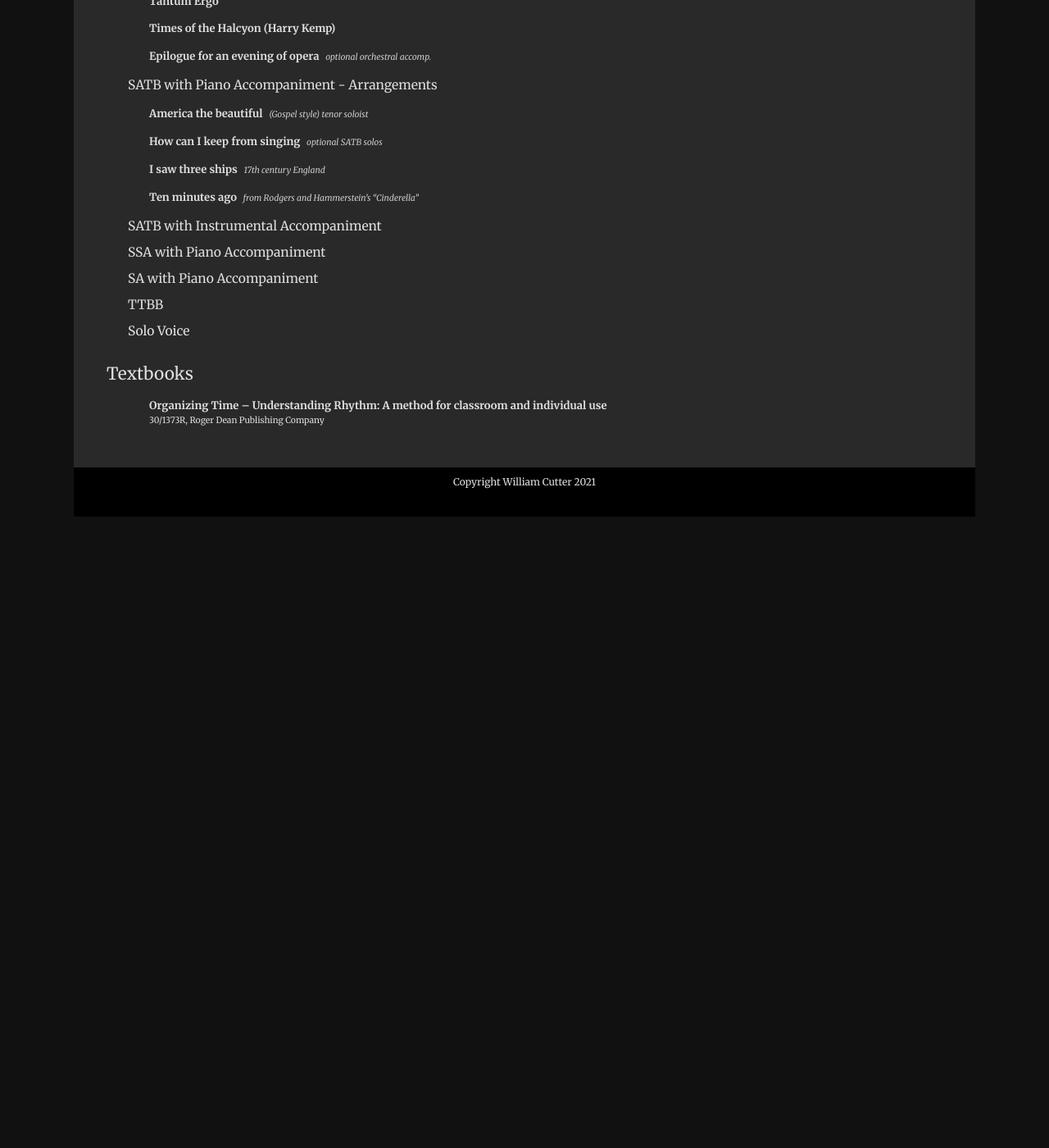
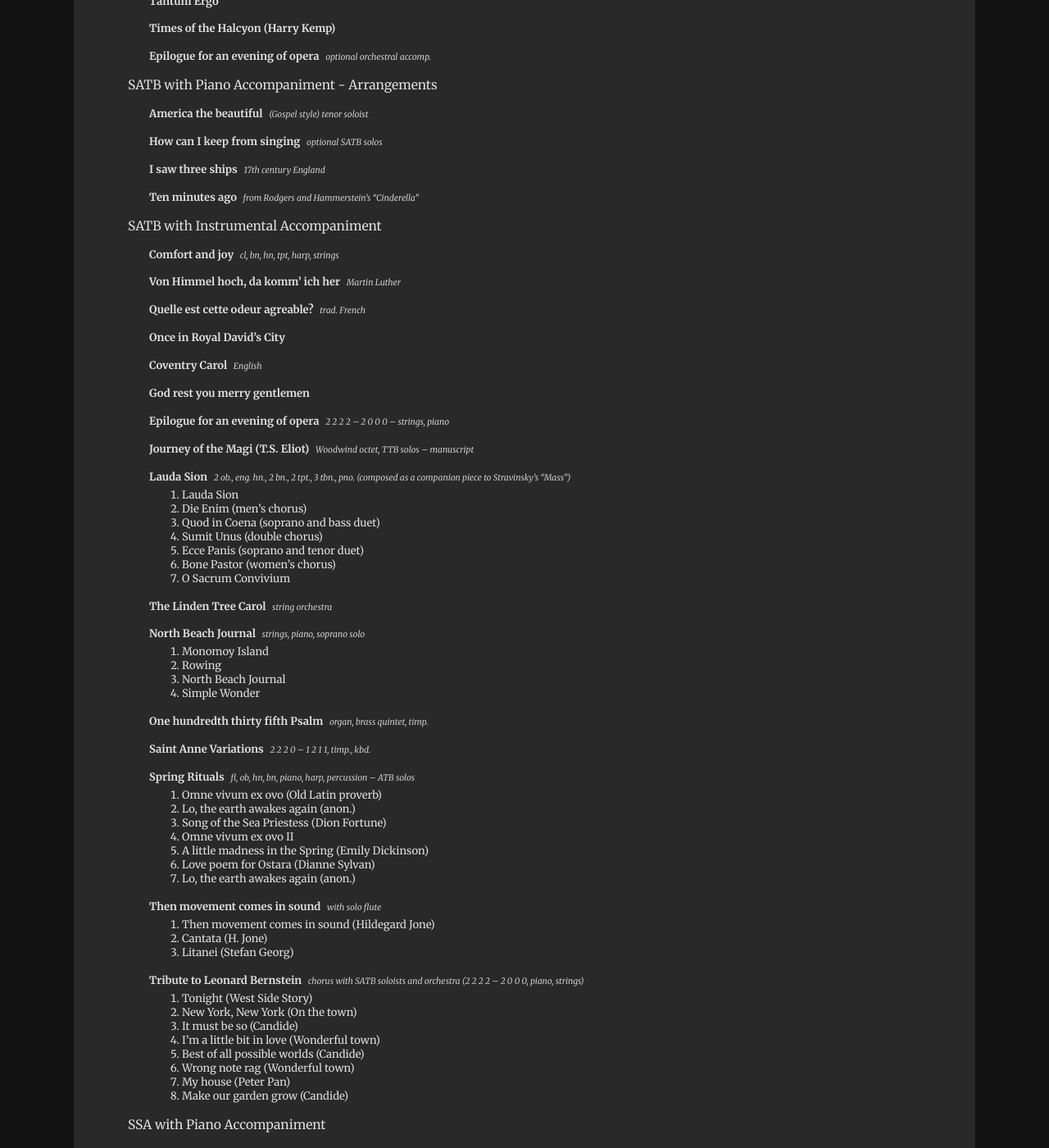
Before and after one commit to echan217/williamccutter, a Jekyll site: the page built from music.html, in a window 1280 px wide and 1400 px high, scrolled down 4020 px. Shown: the whole window at 82% size. Built offline with Jekyll 4.4.1, drawn with Linux system fonts in a browser that asks for light colours; some web fonts are replaced; before the commit the page ends 4650 px from its top, so only the background shows below that; some of the changed text lies outside the part shown.

Commit message:
added remainder of music

```diff
--- a/_data/music.yml
+++ b/_data/music.yml
@@ -217,10 +217,136 @@
         - title: "Ten minutes ago"
           note: from Rodgers and Hammerstein’s “Cinderella”
     - title: "SATB with Instrumental Accompaniment"
+      items:
+        - title: "Comfort and joy"
+          note: "cl, bn, hn, tpt, harp, strings"
+        - title: "Von Himmel hoch, da komm’ ich her"
+          note: "Martin Luther"
+        - title: "Quelle est cette odeur agreable?"
+          note: "trad. French"
+        - title: "Once in Royal David’s City"
+        - title: "Coventry Carol"
+          note: "English"
+        - title: "God rest you merry gentlemen"
+        - title: "Epilogue for an evening of opera"
+          note: "2 2 2 2 – 2 0 0 0 – strings, piano"
+        - title: "Journey of the Magi (T.S. Eliot)"
+          note: "Woodwind octet, TTB solos – manuscript"
+        - title: "Lauda Sion"
+          note: 2 ob., eng. hn., 2 bn., 2 tpt., 3 tbn., pno. (composed as a companion piece to Stravinsky’s “Mass”)
+          collection:
+            - "Lauda Sion"
+            - "Die Enim (men’s chorus)"
+            - "Quod in Coena (soprano and bass duet)"
+            - "Sumit Unus (double chorus)"
+            - "Ecce Panis (soprano and tenor duet)"
+            - "Bone Pastor (women’s chorus)"
+            - "O Sacrum Convivium"
+        - title: "The Linden Tree Carol"
+          note: "string orchestra"
+        - title: "North Beach Journal"
+          note: "strings, piano, soprano solo"
+          collection:
+            - "Monomoy Island"
+            - "Rowing"
+            - "North Beach Journal"
+            - "Simple Wonder"
+        - title: "One hundredth thirty fifth Psalm"
+          note: "organ, brass quintet, timp."
+        - title: "Saint Anne Variations"
+          note: "2 2 2 0 – 1 2 1 1, timp., kbd."
+        - title: "Spring Rituals"
+          note: "fl, ob, hn, bn, piano, harp, percussion – ATB solos"
+          collection:
+            - "Omne vivum ex ovo (Old Latin proverb)"
+            - "Lo, the earth awakes again (anon.)"
+            - "Song of the Sea Priestess (Dion Fortune)"
+            - "Omne vivum ex ovo II"
+            - "A little madness in the Spring (Emily Dickinson)"
+            - "Love poem for Ostara (Dianne Sylvan)"
+            - "Lo, the earth awakes again (anon.)"
+        - title: "Then movement comes in sound"
+          note: "with solo flute"
+          collection:
+            - "Then movement comes in sound (Hildegard Jone)"
+            - "Cantata (H. Jone)"
+            - "Litanei (Stefan Georg)"
+        - title: "Tribute to Leonard Bernstein"
+          note: "chorus with SATB soloists and orchestra (2 2 2 2 – 2 0 0 0, piano, strings)"
+          collection:
+            - "Tonight (West Side Story)"
+            - "New York, New York (On the town)"
+            - "It must be so (Candide)"
+            - "I’m a little bit in love (Wonderful town)"
+            - "Best of all possible worlds (Candide)"
+            - "Wrong note rag (Wonderful town)"
+            - "My house (Peter Pan)"
+            - "Make our garden grow (Candide)"
     - title: "SSA with Piano Accompaniment"
+      items:
+        - title: "There’s a light (Shaker melody)"
+          note: "optional string accompaniment"
+        - title: "The Echoing Green (Blake)"
+          note: "with piano and bells"
     - title: "SA with Piano Accompaniment"
+      items:
+        - title: "Stories and poems (Calef Brown)"
+          collection:
+            - "The Appleton Twins"
+            - "Sleeping fruit"
+            - "A Camping Tale"
     - title: "TTBB"
+      items:
+        - title: "Dancing everywhere (Michael Rumaker)"
+          note: "Strings, brass, percussion and piano"
+        - title: "Memory unsettled (Thom Gunn)"
+          note: "TB with piano accomp."
+        - title: "Sea Chanties"
+          note: "with piano or orchestral accompaniment"
+          collection:
+            - "A rovin’"
+            - "Blow the man down"
+            - "Blow the wind westerly"
+        - title: "Star-Spangled Banner"
+          url: "/assets/documents/Star-Spangled-Banner-final.pdf"
     - title: "Solo Voice"
+      items:
+        - title: "All you with all me (Gertrude Stein)"
+          note: "soprano or tenor with piano accomp."
+        - title: "All God’s Creatures (Ogden Nash)"
+          note: "baritone and piano accomp."
+          collection:
+            - "The Grasshoppers"
+            - "The Elephants"
+            - "The Hippopotamus"
+            - "A Snake"
+        - title: "The Best"
+          note: "mezzo soprano or baritione with piano accomp."
+        - title: "Clearances (Seamus Heany)"
+          note: "mezzo soprano or baritone with piano accomp."
+        - title: "I am His and He is mine (adapted from hymn tune by J. Parry)"
+          note: "tenor or soprano with piano accomp."
+        - title: "I see his blood upon the rose (Joseph Plunkett)"
+          note: "soprano with piano accomp."
+        - title: "It came upon a midnight clear (traditional)"
+          note: "mezzo and baritone duet with piano"
+        - title: "The practice of observation"
+          note: "mezzo soprano or baritone with piano accomp."
+        - title: "The pride of Kildare (Irish folksong)"
+          note: "mezzo soprano or baritione with piano accomp."
+        - title: "Sea Chanties"
+          note: "baritone and orchestra"
+          collection:
+            - "A rovin’"
+            - "Blow the man down"
+            - "Blow the wind westerly"
+        - title: "Spirituals"
+          note: "(soprano with orchestra) Premiered by the Boston Pops"
+          collection:
+            - "O what a beautiful city"
+            - "Give me Jesus"
+        - title: "So I walk today"
+          note: "tenor or soprano with piano accomp."
 - title: "Textbooks"
   subsections:
     - title: ""
```
